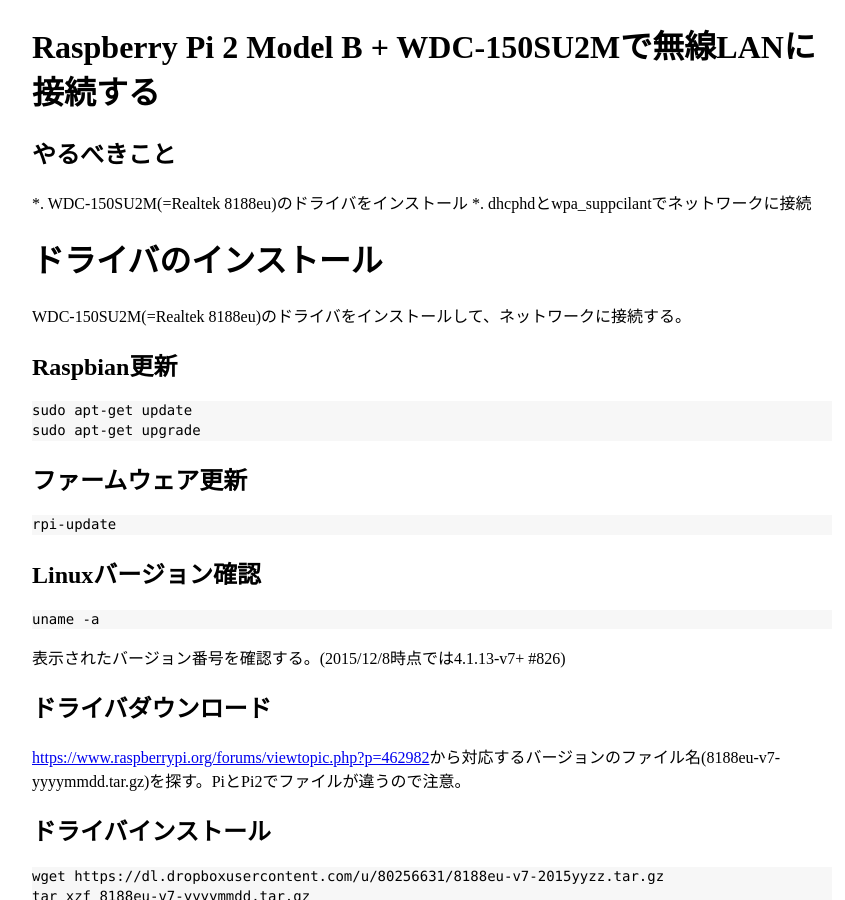
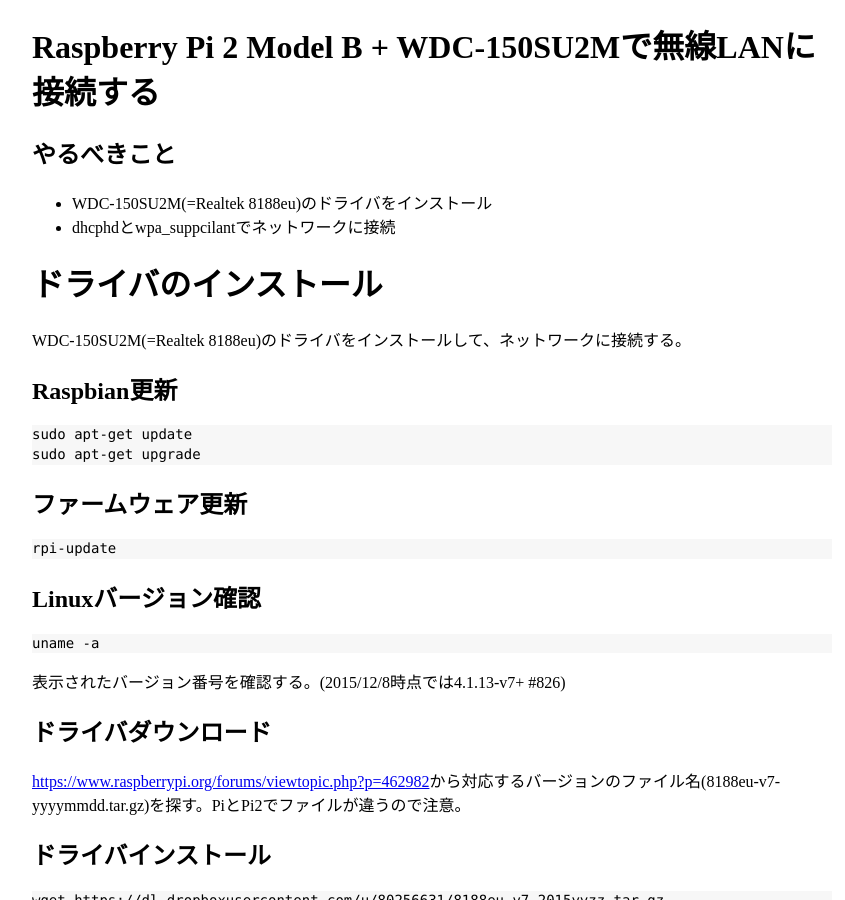
Before and after one commit to nibral/nibral.github.io, a Jekyll site: the page built from _posts/2015-12-14-RasPi2_with_8188eu.md, in a window 1280 px wide and 900 px high. Shown: the whole window, without its empty margins (208-1053 px from the left). Built offline with Jekyll 4.4.1, drawn with Linux system fonts in a browser that asks for light colours.

Commit message:
Update 2015-12-14-RasPi2_with_8188eu.md

```diff
--- a/_posts/2015-12-14-RasPi2_with_8188eu.md
+++ b/_posts/2015-12-14-RasPi2_with_8188eu.md
@@ -9,8 +9,8 @@
 
 やるべきこと
 ----
-*. WDC-150SU2M(=Realtek 8188eu)のドライバをインストール
-*. dhcphdとwpa_suppcilantでネットワークに接続
+* WDC-150SU2M(=Realtek 8188eu)のドライバをインストール
+* dhcphdとwpa_suppcilantでネットワークに接続
 
 
 ドライバのインストール
```
